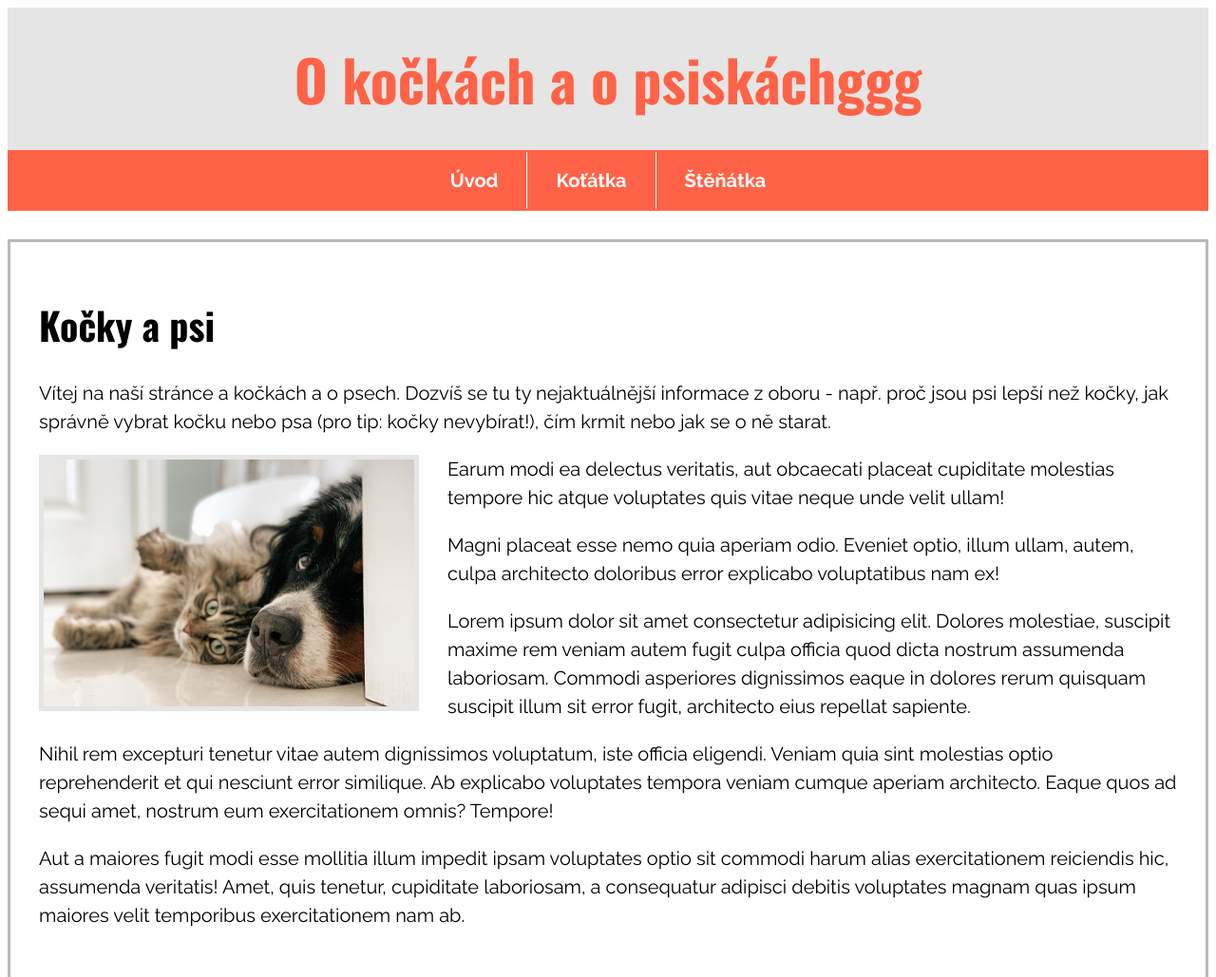
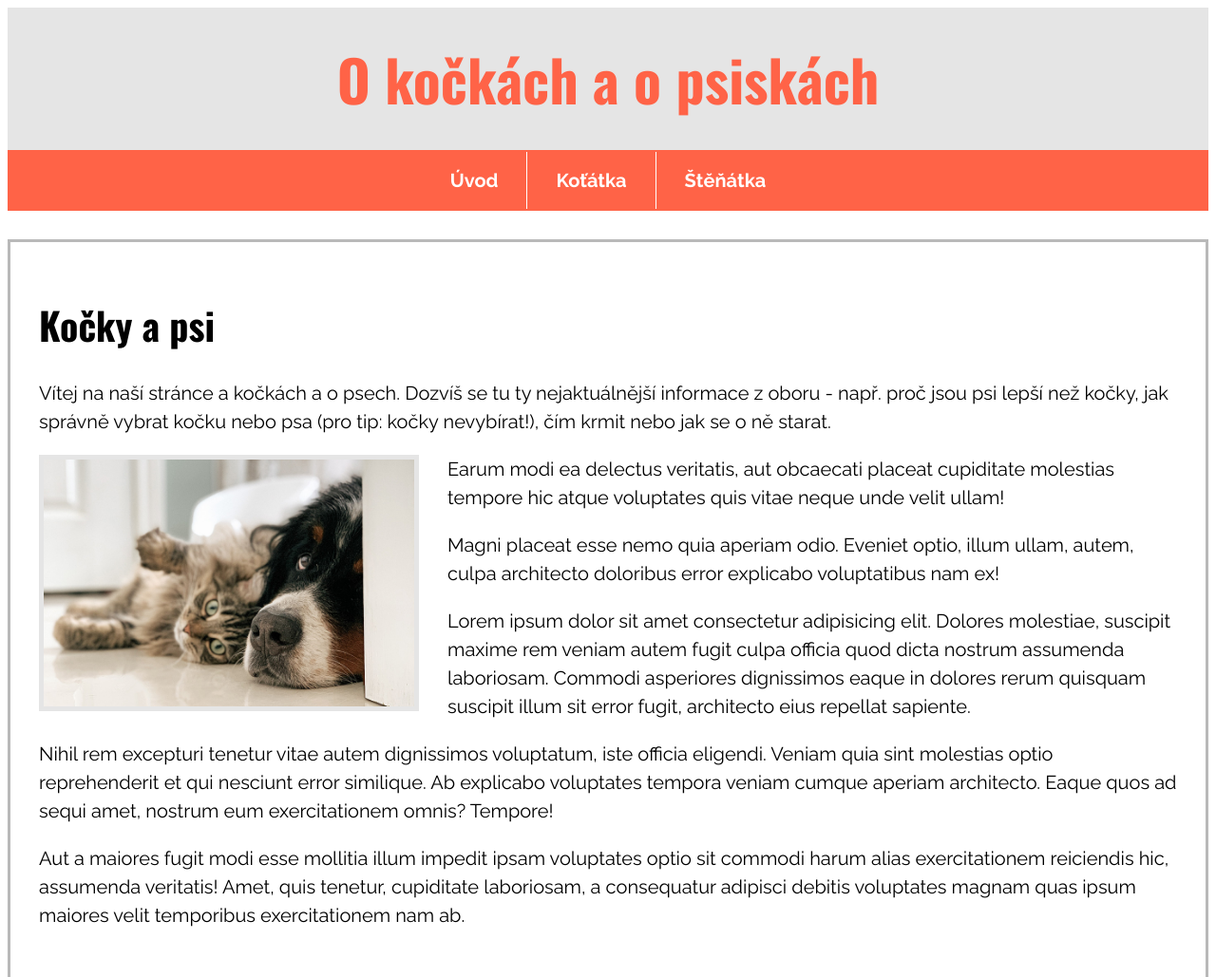
Before and after one commit to DanielaMesarosova/prvni-web, an Eleventy site: page index.html in a window 1280 px wide. Shown: the top 1029 px of the page at 95% size. Built offline with nearby package versions, Linux system fonts and the light colour scheme; Eleventy itself is replaced by a stand-in of ours; files that its build step writes are made by us from their sources.

Commit message:
tittle ...psiskach vraceno

```diff
--- a/index.html
+++ b/index.html
@@ -1,6 +1,6 @@
 ---
 layout: moje-sablona.njk
-title: O kočkách a o psiskáchggg
+title: O kočkách a o psiskách
 ---
 
 {# nize uvedene by mela mit kazda stranka #}
```
